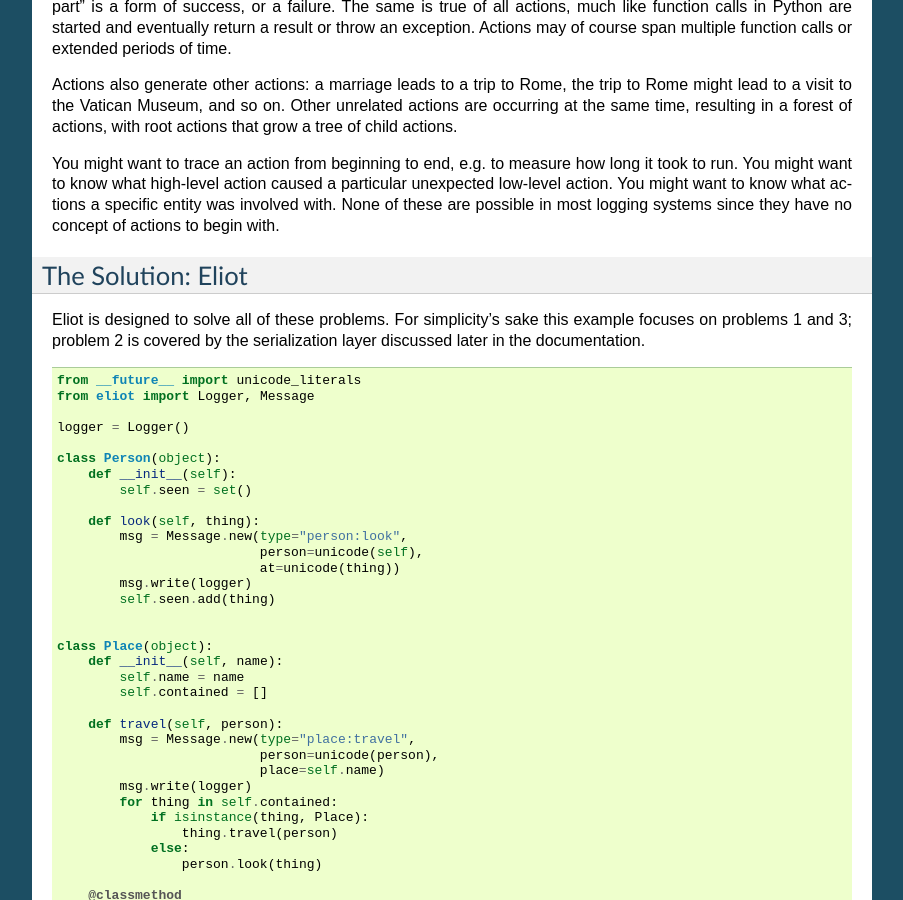
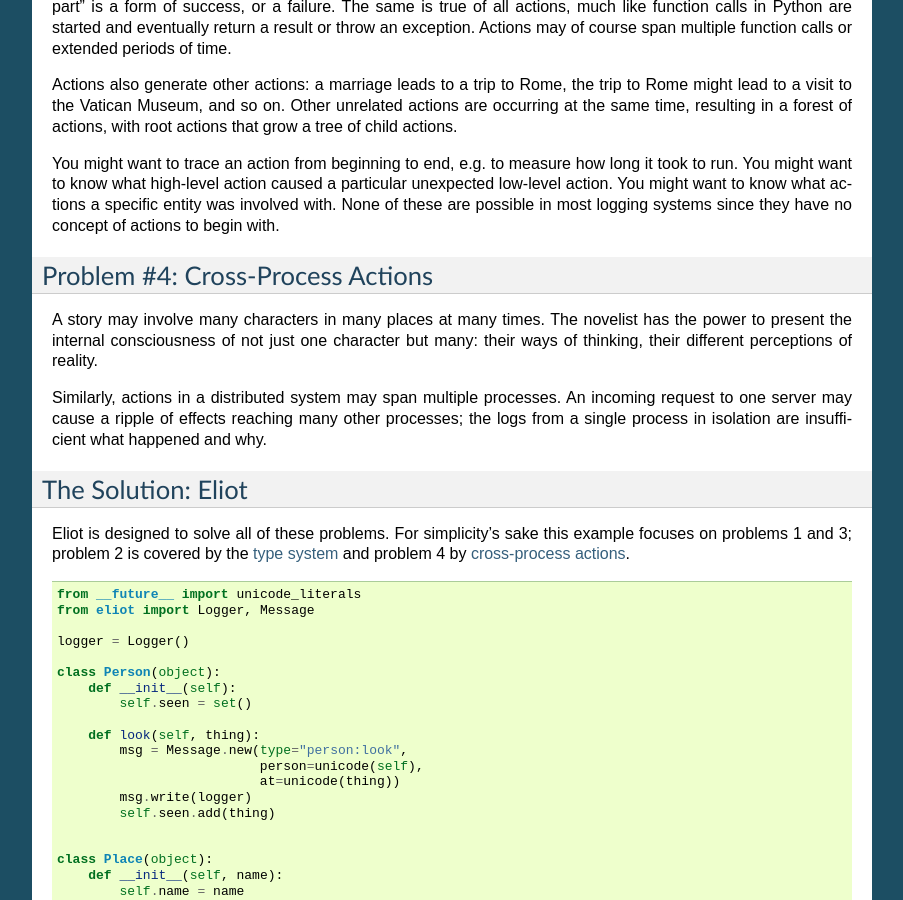
Before and after one commit to itamarst/eliot, a Sphinx documentation site: the page built from docs/source/introduction.rst, in a window 1280 px wide and 900 px high, scrolled down 1036 px. Shown: the whole window, without its empty margins (198-1101 px from the left). Built offline with Sphinx 7.4.7, drawn with Linux system fonts in a browser that asks for light colours; some of the changed text lies outside the part shown.

Commit message:
Add cross-process tracing to introduction.

```diff
--- a/docs/source/introduction.rst
+++ b/docs/source/introduction.rst
@@ -49,9 +49,20 @@
 You might want to trace an action from beginning to end, e.g. to measure how long it took to run. You might want to know what high-level action caused a particular unexpected low-level action. You might want to know what actions a specific entity was involved with. None of these are possible in most logging systems since they have no concept of actions to begin with.
 
 
+Problem #4: Cross-Process Actions
+^^^^^^^^^^^^^^^^^^^^^^^^^^^^^^^^^
+
+A story may involve many characters in many places at many times.
+The novelist has the power to present the internal consciousness of not just one character but many: their ways of thinking, their different perceptions of reality.
+
+Similarly, actions in a distributed system may span multiple processes.
+An incoming request to one server may cause a ripple of effects reaching many other processes; the logs from a single process in isolation are insufficient what happened and why.
+
+
 The Solution: Eliot
 ^^^^^^^^^^^^^^^^^^^
-Eliot is designed to solve all of these problems. For simplicity's sake this example focuses on problems 1 and 3; problem 2 is covered by the serialization layer discussed later in the documentation.
+Eliot is designed to solve all of these problems.
+For simplicity's sake this example focuses on problems 1 and 3; problem 2 is covered by the :ref:`type system <type system>` and problem 4 by :ref:`cross-process actions <cross process tasks>`.
 
 .. code-block:: python
 
--- a/docs/source/types.rst
+++ b/docs/source/types.rst
@@ -1,5 +1,7 @@
 Using Types to Structure Messages and Actions
 =============================================
+
+.. _type system:
 
 Why Typing?
 -----------
```
